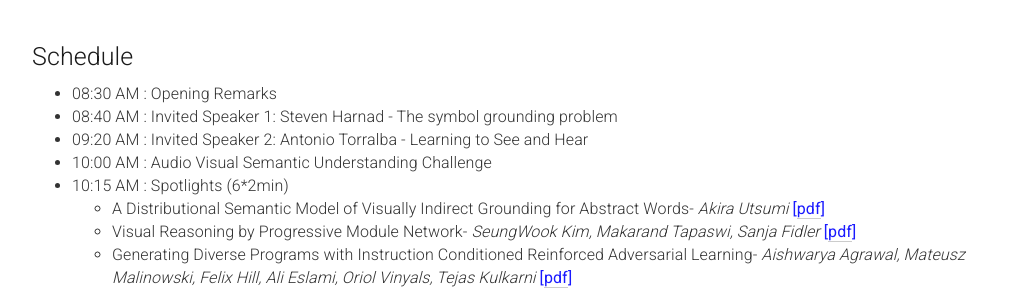
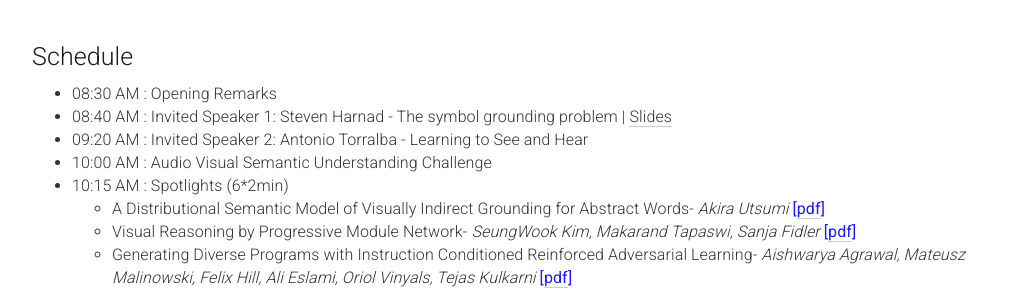
Before and after one commit to vigilworkshop/vigilworkshop.github.io, a Jekyll site: the page built from _pages/home.md, in a window 1280 px wide and 900 px high, scrolled down 1834 px. Shown: the part 153-444 px from the top of the window, without its empty margins (133-1145 px from the left). Built offline with Jekyll 4.4.1, drawn with Linux system fonts in a browser that asks for light colours.

Commit message:
Update home.md

```diff
--- a/_pages/home.md
+++ b/_pages/home.md
@@ -161,7 +161,7 @@ This workshop thus aims to gather people from various backgrounds - machine lear
   <div class="col-xs-12">
     <ul>
       <li>08:30 AM : Opening Remarks                        </li>
-      <li>08:40 AM : Invited Speaker 1: Steven Harnad - The symbol grounding problem </li>
+      <li>08:40 AM : Invited Speaker 1: Steven Harnad - The symbol grounding problem  | <a href="https://github.com/nips2018vigil/nips2018vigil.github.io/blob/master/static/slides/harnad.pptx?raw=true">Slides</a> </li>
       <li>09:20 AM : Invited Speaker 2: Antonio Torralba - Learning to See and Hear    </li>
       <li>10:00 AM : Audio Visual Semantic Understanding Challenge </li>
       <li>10:15 AM : Spotlights (6*2min)
```
